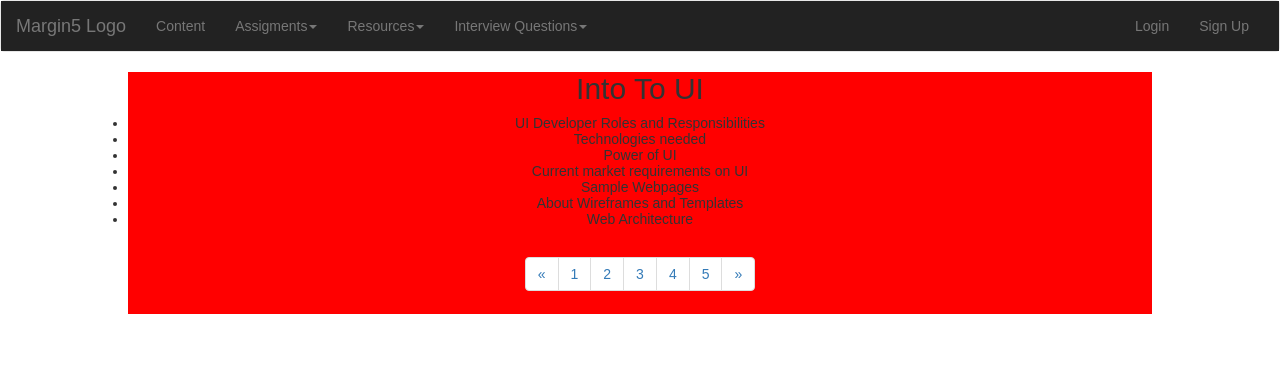
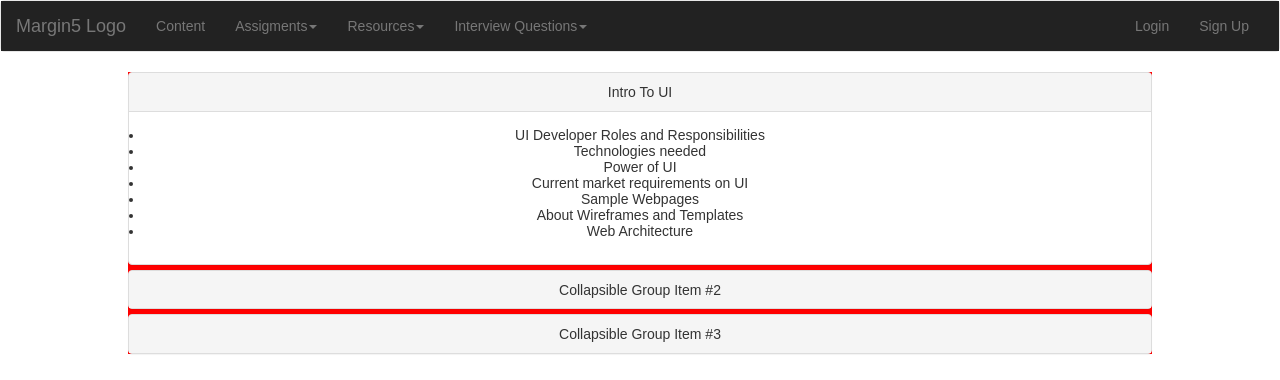
Before and after one commit to siddhantxshah/siddhantxshah.github.io, a plain HTML site: page index.html at #/content in a window 1280 px wide. Drawn offline with Linux system fonts and the light colour scheme.

Commit message:
updated accordian

```diff
--- a/Views/ContentView/ContentView.html
+++ b/Views/ContentView/ContentView.html
@@ -1,5 +1,14 @@
-<div>
-  <h2>Into To UI</h2>
+<div class="panel-group" id="accordion" role="tablist" aria-multiselectable="true">
+  <div class="panel panel-default">
+    <div class="panel-heading" role="tab" id="headingOne">
+      <h4 class="panel-title">
+        <a role="button" data-toggle="collapse" data-parent="#accordion" href="#collapseOne" aria-expanded="true" aria-controls="collapseOne">
+          Intro To UI
+        </a>
+      </h4>
+    </div>
+    <div id="collapseOne" class="panel-collapse collapse in" role="tabpanel" aria-labelledby="headingOne">
+      <div class="panel-body">
         <ul>
           <li>UI Developer Roles and Responsibilities</li>
           <li>Technologies needed</li>
@@ -10,24 +19,34 @@
           <li>Web Architecture</li>
         </ul>
       </div>
-
-  <nav aria-label="Page navigation">
-  <ul class="pagination">
-    <li>
-      <a href="#" aria-label="Previous">
-        <span aria-hidden="true">&laquo;</span>
+    </div>
+  </div>
+  <div class="panel panel-default">
+    <div class="panel-heading" role="tab" id="headingTwo">
+      <h4 class="panel-title">
+        <a class="collapsed" role="button" data-toggle="collapse" data-parent="#accordion" href="#collapseTwo" aria-expanded="false" aria-controls="collapseTwo">
+          Collapsible Group Item #2
         </a>
-    </li>
-    <li><a href="#/content/contentPageOne">1</a></li>
-    <li><a href="#">2</a></li>
-    <li><a href="#">3</a></li>
-    <li><a href="#">4</a></li>
-    <li><a href="#">5</a></li>
-    <li>
-      <a href="#" aria-label="Next">
-        <span aria-hidden="true">&raquo;</span>
+      </h4>
+    </div>
+    <div id="collapseTwo" class="panel-collapse collapse" role="tabpanel" aria-labelledby="headingTwo">
+      <div class="panel-body">
+        Anim pariatur cliche reprehenderit, enim eiusmod high life accusamus terry richardson ad squid. 3 wolf moon officia aute, non cupidatat skateboard dolor brunch. Food truck quinoa nesciunt laborum eiusmod. Brunch 3 wolf moon tempor, sunt aliqua put a bird on it squid single-origin coffee nulla assumenda shoreditch et. Nihil anim keffiyeh helvetica, craft beer labore wes anderson cred nesciunt sapiente ea proident. Ad vegan excepteur butcher vice lomo. Leggings occaecat craft beer farm-to-table, raw denim aesthetic synth nesciunt you probably haven't heard of them accusamus labore sustainable VHS.
+      </div>
+    </div>
+  </div>
+  <div class="panel panel-default">
+    <div class="panel-heading" role="tab" id="headingThree">
+      <h4 class="panel-title">
+        <a class="collapsed" role="button" data-toggle="collapse" data-parent="#accordion" href="#collapseThree" aria-expanded="false" aria-controls="collapseThree">
+          Collapsible Group Item #3
         </a>
-    </li>
-  </ul>
-</nav>
+      </h4>
     </div>
+    <div id="collapseThree" class="panel-collapse collapse" role="tabpanel" aria-labelledby="headingThree">
+      <div class="panel-body">
+        Anim pariatur cliche reprehenderit, enim eiusmod high life accusamus terry richardson ad squid. 3 wolf moon officia aute, non cupidatat skateboard dolor brunch. Food truck quinoa nesciunt laborum eiusmod. Brunch 3 wolf moon tempor, sunt aliqua put a bird on it squid single-origin coffee nulla assumenda shoreditch et. Nihil anim keffiyeh helvetica, craft beer labore wes anderson cred nesciunt sapiente ea proident. Ad vegan excepteur butcher vice lomo. Leggings occaecat craft beer farm-to-table, raw denim aesthetic synth nesciunt you probably haven't heard of them accusamus labore sustainable VHS.
+      </div>
+    </div>
+  </div>
+</div>
--- a/index.html
+++ b/index.html
@@ -76,6 +76,8 @@
   <script src='Assets/bower_components/bootstrap/dist/js/bootstrap.min.js'></script>
   <script src ='Assets/bower_components/angular/angular.min.js'></script>
   <script src="Assets/bower_components/angular-route/angular-route.min.js"></script>
+  <script src="Assets/bower_components/bootstrap/js/transition.js"></script>
+  <script src="Assets/bower_components/bootstrap/js/collapse.js"></script>
   <script src='module.js'></script>
 
 </body>
```
Lines whose indentation alone changed are shown as unchanged.
